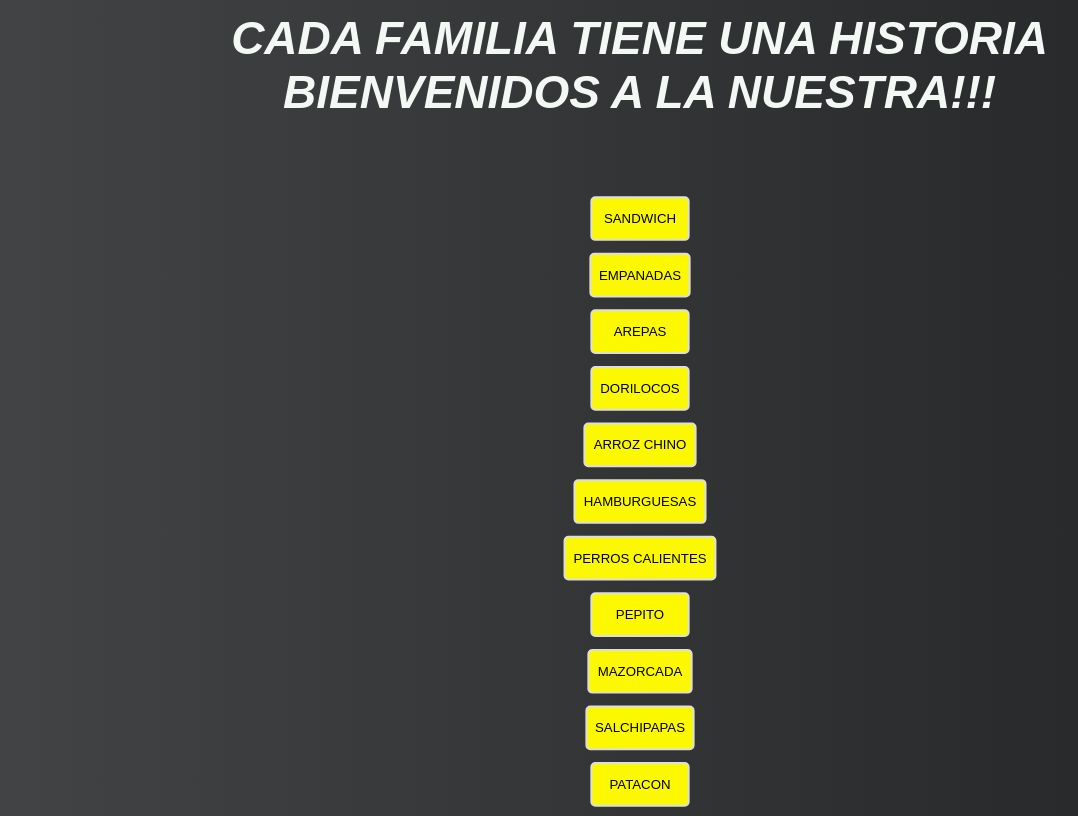
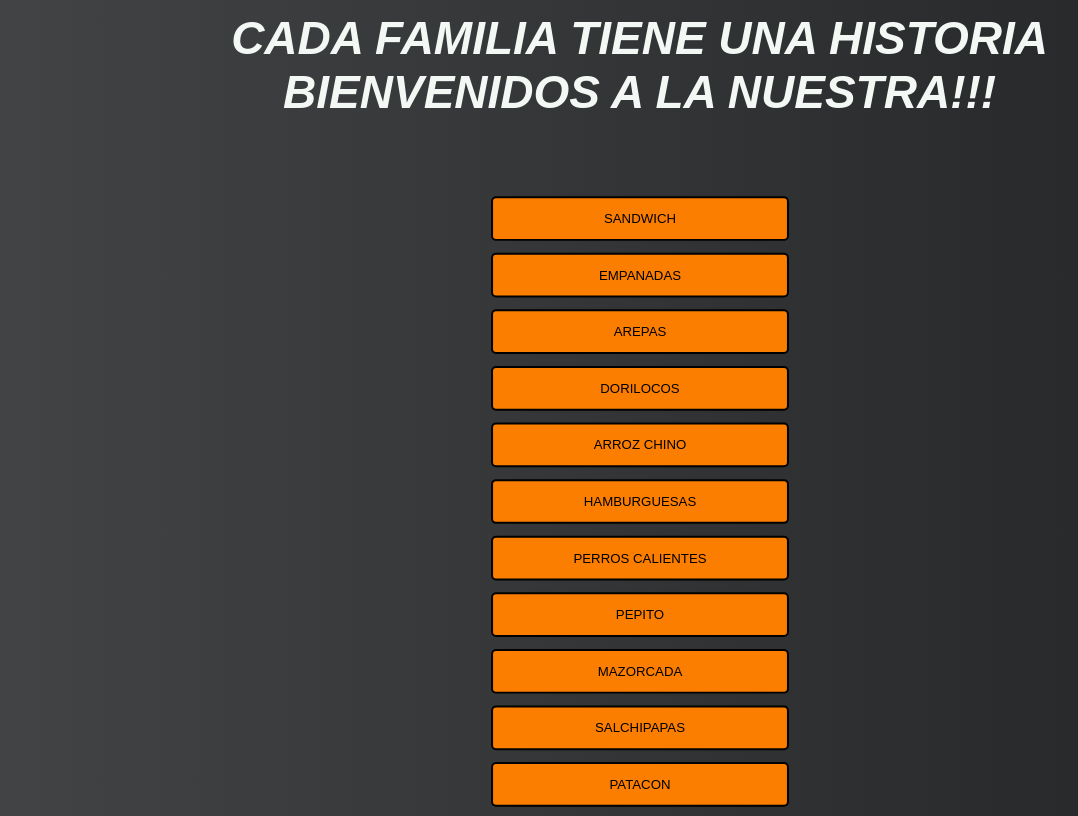
Before and after one commit to Paginas07/MENU1, a plain HTML site: page index.html in a window 1280 px wide. Shown: the part 234-1050 px from the top of the page, without its empty margins (0-1078 px from the left). Drawn offline with Linux system fonts and the light colour scheme.

Commit message:
Add files via upload

```diff
--- a/style.css
+++ b/style.css
@@ -231,22 +231,22 @@ body{
       width: 80%; /* Ancho de la tabla */
     }
     button {
-        width: fit-content;
-        min-width: 100px;
+        width: max-content;
+        min-width: 300px;
         height: 45px;
         padding: 8px;
         border-radius: 5px;
-        border: 2.5px solid #E0E1E4;
+        border: 2.5px solid #000000;
         box-shadow: 0px 0px 20px -20px;
         cursor: pointer;
-        background-color: rgb(255, 251, 0);
+        background-color: 	#ff8000;
         transition: all 0.2s ease-in-out 0ms;
         user-select: none;
         font-family: 'Poppins', sans-serif;
       }
 
       button:hover {
-        background-color: #ff9500;
+        background-color:	#ff8000;
         box-shadow: 0px 0px 20px -18px;
       }
 
```
